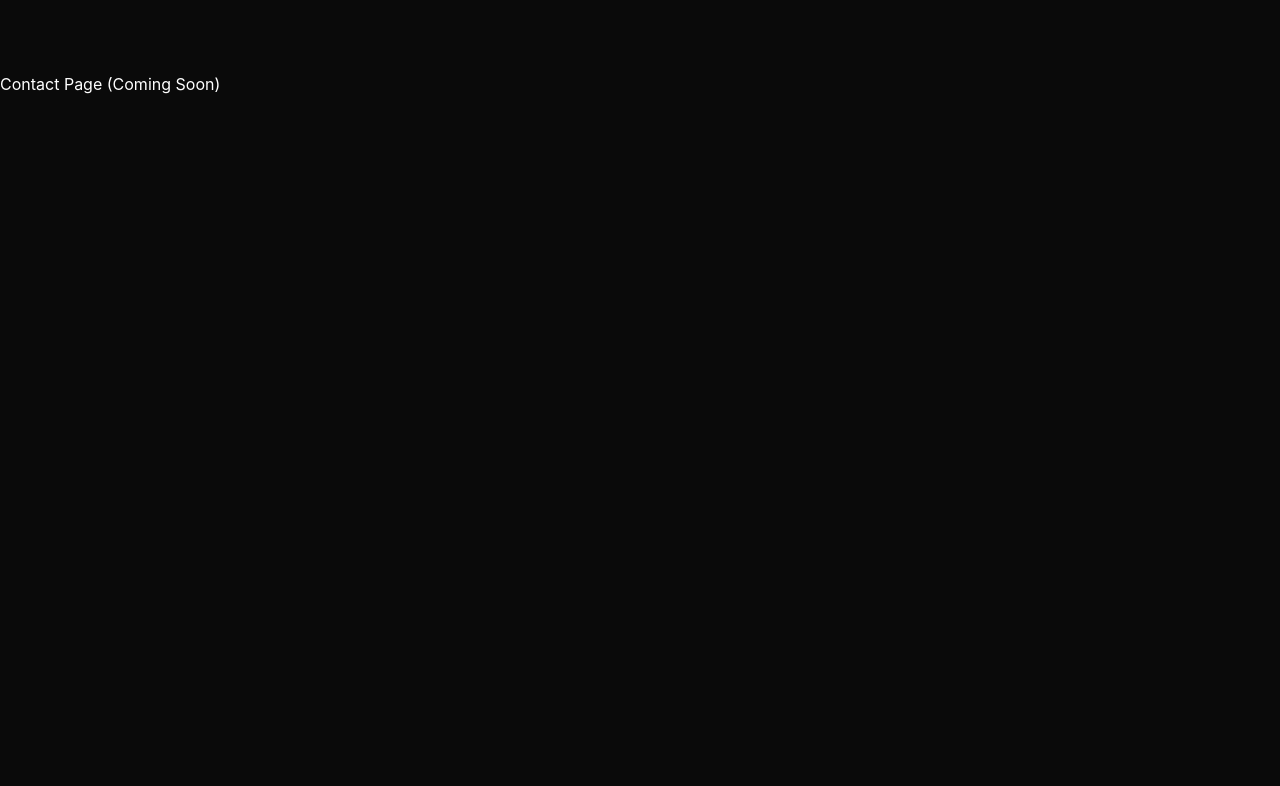
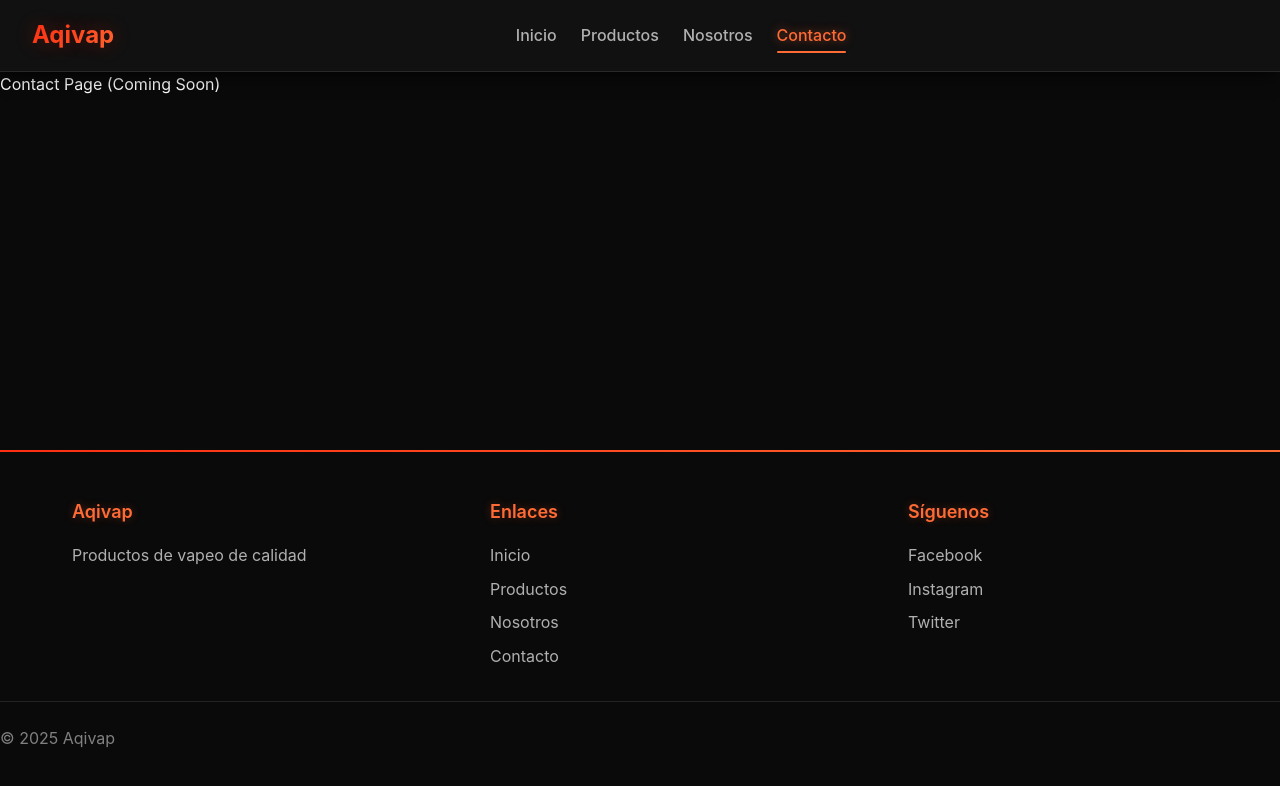
Before and after one commit to ddm19/aqivap, a React (Vite) app: page /contact in a window 1280 px wide. Shown: the top 786 px of the page. Built offline with nearby package versions, Linux system fonts and the light colour scheme.

Commit message:
Add Header and Footer components

```diff
--- a/src/App.tsx
+++ b/src/App.tsx
@@ -1,11 +1,13 @@
-import React from 'react';
-import { BrowserRouter as Router, Routes, Route } from 'react-router-dom';
-import './App.scss';
+import React from 'react'
+import { BrowserRouter as Router, Routes, Route } from 'react-router-dom'
+import './App.scss'
 
 // Import pages
-import HomePage from './pages/home/home';
-import ProductsPage from 'pages/products/products';
-import ProductDetailPage from 'pages/productDetail/productDetail';
+import HomePage from './pages/home/home'
+import ProductsPage from 'pages/products/products'
+import ProductDetailPage from 'pages/productDetail/productDetail'
+import Header from './components/Header/Header'
+import Footer from './components/Footer/Footer'
 
 // Import components (to be created)
 // import Header from './components/Header/Header';
@@ -16,6 +18,7 @@ const App: React.FC = () => {
     <Router>
       <div className="app">
         {/* <Header /> */}
+        <Header />
         <main className="app__main">
           <Routes>
             <Route path="/" element={<HomePage />} />
@@ -28,6 +31,7 @@ const App: React.FC = () => {
           </Routes>
         </main>
         {/* <Footer /> */}
+        <Footer />
       </div>
     </Router>
   );
--- /dev/null
+++ b/src/components/Footer/Footer.tsx
@@ -0,0 +1,29 @@
+import React from 'react'
+import { NavLink } from 'react-router-dom'
+
+const Footer: React.FC = () => (
+  <footer className="footer">
+    <div className="container footer__container">
+      <div className="footer__section">
+        <h3 className="footer__title">Aqivap</h3>
+        <p className="footer__text">Productos de vapeo de calidad</p>
+      </div>
+      <div className="footer__section">
+        <h3 className="footer__title">Enlaces</h3>
+        <NavLink to="/" className="footer__link">Inicio</NavLink>
+        <NavLink to="/products" className="footer__link">Productos</NavLink>
+        <NavLink to="/about" className="footer__link">Nosotros</NavLink>
+        <NavLink to="/contact" className="footer__link">Contacto</NavLink>
+      </div>
+      <div className="footer__section">
+        <h3 className="footer__title">Síguenos</h3>
+        <a href="https://www.facebook.com" target="_blank" rel="noopener noreferrer" className="footer__link">Facebook</a>
+        <a href="https://www.instagram.com" target="_blank" rel="noopener noreferrer" className="footer__link">Instagram</a>
+        <a href="https://www.twitter.com" target="_blank" rel="noopener noreferrer" className="footer__link">Twitter</a>
+      </div>
+    </div>
+    <div className="footer__bottom">© {new Date().getFullYear()} Aqivap</div>
+  </footer>
+)
+
+export default Footer
--- /dev/null
+++ b/src/components/Header/Header.tsx
@@ -0,0 +1,19 @@
+import React from 'react'
+import { NavLink } from 'react-router-dom'
+
+const Header: React.FC = () => (
+  <header className="header">
+    <NavLink to="/" className="header__logo">Aqivap</NavLink>
+    <nav className="header__nav">
+      <NavLink to="/" className={({ isActive }) => `header__navLink${isActive ? ' header__navLink--active' : ''}`}>Inicio</NavLink>
+      <NavLink to="/products" className={({ isActive }) => `header__navLink${isActive ? ' header__navLink--active' : ''}`}>Productos</NavLink>
+      <NavLink to="/about" className={({ isActive }) => `header__navLink${isActive ? ' header__navLink--active' : ''}`}>Nosotros</NavLink>
+      <NavLink to="/contact" className={({ isActive }) => `header__navLink${isActive ? ' header__navLink--active' : ''}`}>Contacto</NavLink>
+    </nav>
+    <div className="header__actions">
+      <button className="header__mobileMenu">☰</button>
+    </div>
+  </header>
+)
+
+export default Header
```
